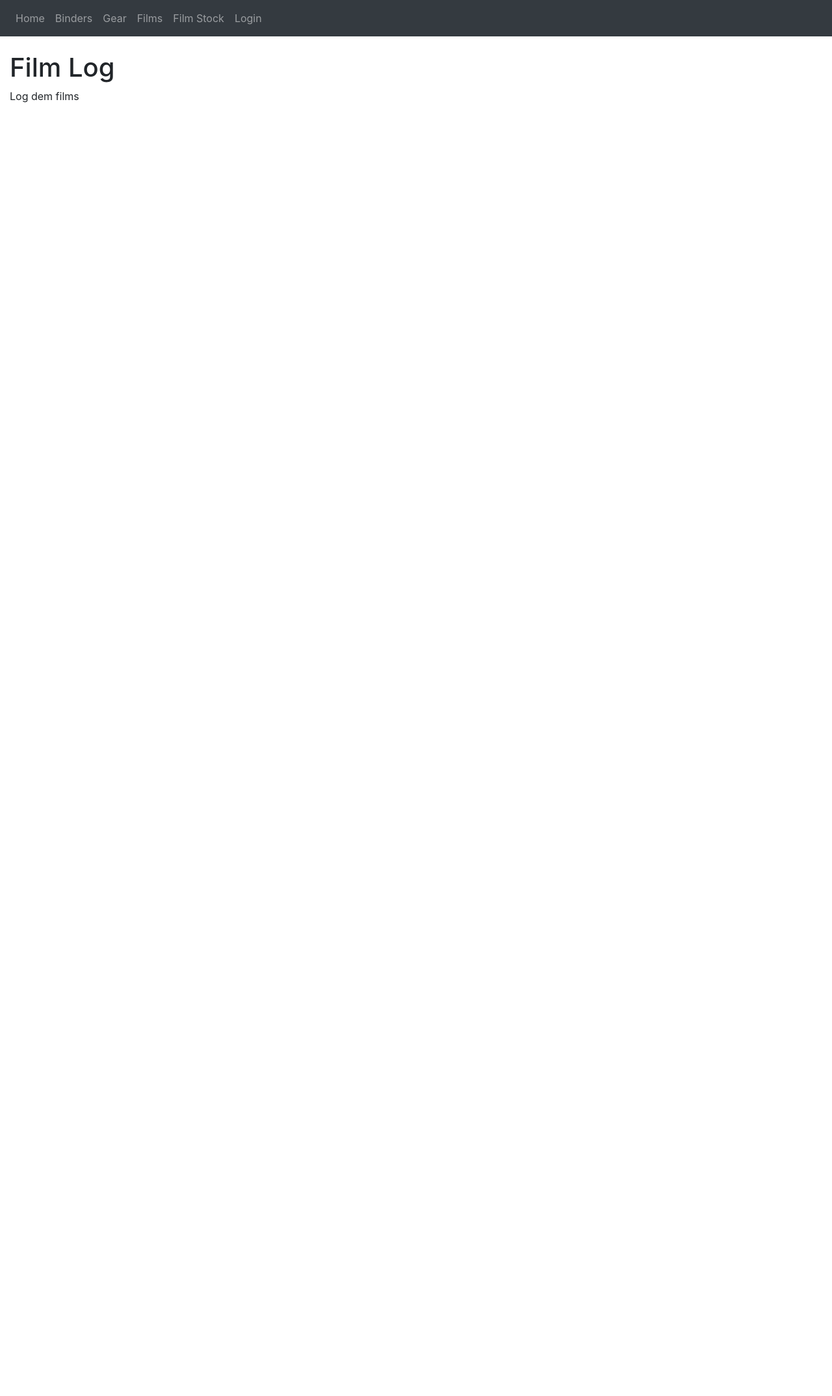
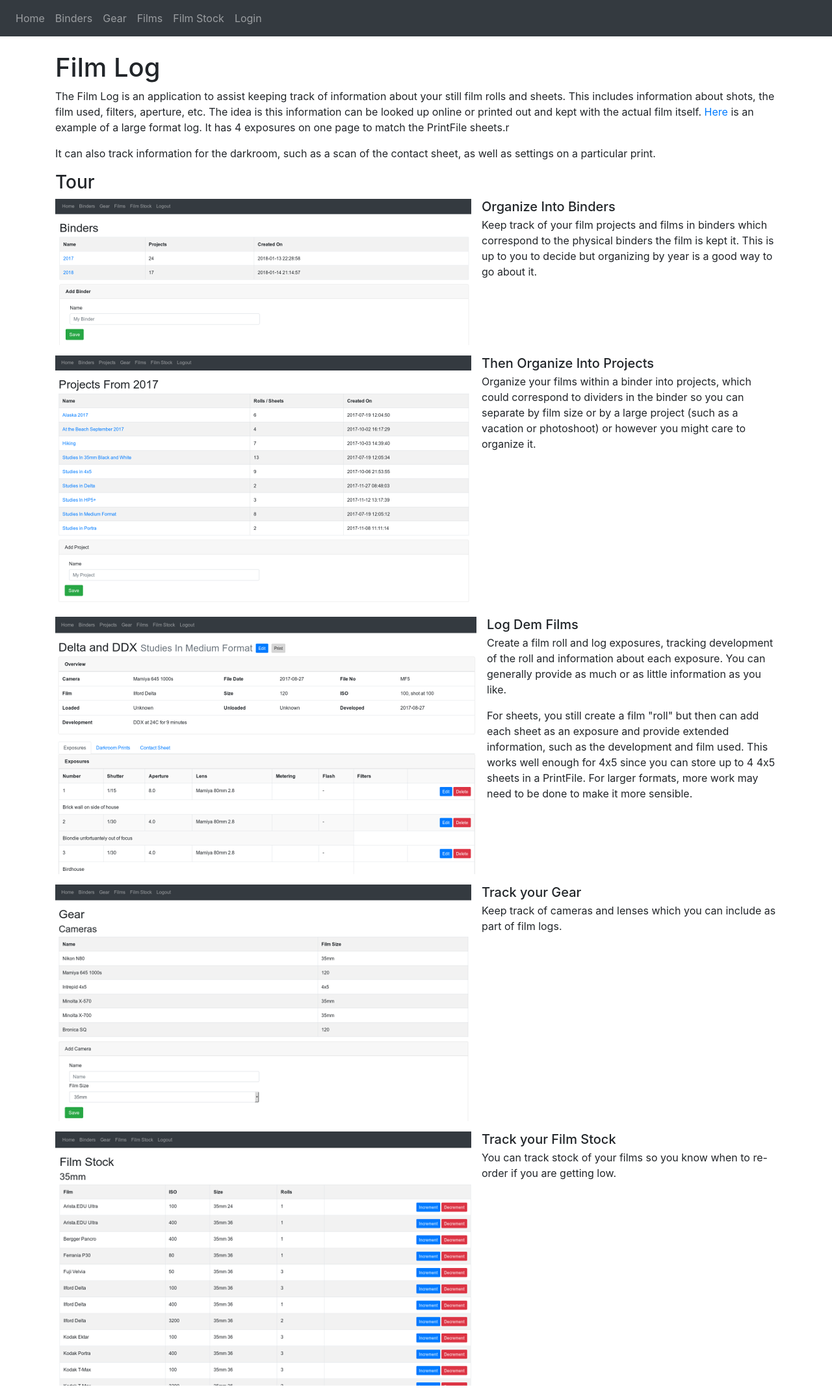
Before and after one commit to m00dawg/filmlog, a Flask app: page / in a window 1280 px wide. Shown: the whole page at 65% size. Before the commit the page ends 158 px from the top, so only its background shows below. Run offline with Flask 2, Linux system fonts and the light colour scheme; parts of the project's set-up code (start-up, migrations or seed data) failed here and were passed over; some libraries are stand-ins or nearby versions.

Commit message:
Public site, contact sheets improvements

```diff
--- a/filmlog/darkroom.py
+++ b/filmlog/darkroom.py
@@ -1,4 +1,4 @@
-from flask import request, render_template, redirect, url_for, flash
+from flask import request, render_template, redirect, url_for, flash, abort
 from sqlalchemy.sql import select, text, func
 import os, re
 
@@ -22,7 +22,7 @@ def prints(binderID, projectID, filmID):
     userID = current_user.get_id()
     film = functions.get_film_details(connection, binderID, projectID, filmID)
 
-    return render_template('film/prints.html',
+    return render_template('darkroom/prints.html',
         binderID=binderID,
         film=film,
         view='prints')
@@ -85,7 +85,7 @@ def contactsheet(binderID, projectID, filmID):
     filters = get_paper_filters(connection)
 
     transaction.commit()
-    return render_template('film/contactsheet.html',
+    return render_template('darkroom/contactsheet.html',
         binderID=binderID,
         papers=papers,
         filters=filters,
--- a/filmlog/functions.py
+++ b/filmlog/functions.py
@@ -1,4 +1,4 @@
-from filmlog import app
+from filmlog import app, abort
 from sqlalchemy.sql import text
 from flask_login import current_user
 
--- /dev/null
+++ b/filmlog/templates/public/index.html
@@ -0,0 +1,85 @@
+{% extends "base.html" %}
+
+{% block content %}
+<div class="container">
+  <h1 class="page-header">Film Log</h1>
+  <p>The Film Log is an application to assist keeping track of information about
+  your still film rolls and sheets. This includes information about shots,
+  the film used, filters, aperture, etc. The idea is this information can be
+  looked up online or printed out and kept with the actual film itself.
+  <a href="/static/public/print1.pdf">Here</a> is an example of a large
+  format log. It has 4 exposures on one page to match the PrintFile sheets.r</p>
+
+  <p>It can also track information for the darkroom, such as a scan of the
+    contact sheet, as well as settings on a particular print.</p>
+
+  <h3>Tour</h3>
+
+  <ul class="list-unstyled">
+
+    <li class="media mb-3">
+      <a href="/static/public/images/binders1.png">
+        <img class="mr-3" src="/static/public/images/binders1-thumb.png" alt="Binders Screenshot">
+      </a>
+      <div class="media-body">
+        <h5 class="mt-0 mb-1">Organize Into Binders</h5>
+        Keep track of your film projects and films in binders which correspond to the physical
+        binders the film is kept it. This is up to you to decide but organizing by year is a
+        good way to go about it.</a>
+      </div>
+    </li>
+
+    <li class="media mb-3">
+      <a href="/static/public/images/projects1.png">
+        <img class="mr-3" src="/static/public/images/projects1-thumb.png" alt="Binders Screenshot">
+      </a>
+      <div class="media-body">
+        <h5 class="mt-0 mb-1">Then Organize Into Projects</h5>
+        <p>Organize your films within a binder into projects, which could correspond to dividers in
+        the binder so you can separate by film size or by a large project (such as a vacation or
+        photoshoot) or however you might care to organize it.</p>
+      </div>
+    </li>
+
+    <li class="media mb-3">
+      <a href="/static/public/images/film1.png">
+        <img class="mr-3" src="/static/public/images/film1-thumb.png" alt="Binders Screenshot">
+      </a>
+      <div class="media-body">
+        <h5 class="mt-0 mb-1">Log Dem Films</h5>
+        <p>Create a film roll and log exposures, tracking development of the roll
+        and information about each exposure. You can generally provide as much
+        or as little information as you like.</p>
+
+        <p>For sheets, you still create a film "roll" but then can add each sheet
+        as an exposure and provide extended information, such as the development
+        and film used. This works well enough for 4x5 since you can store up to
+        4 4x5 sheets in a PrintFile. For larger formats, more work may need to be
+        done to make it more sensible.</p>
+      </div>
+    </li>
+
+    <li class="media mb-3">
+      <a href="/static/public/images/gear1.png">
+        <img class="mr-3" src="/static/public/images/gear1-thumb.png" alt="Gear Screenshot">
+      </a>
+      <div class="media-body">
+        <h5 class="mt-0 mb-1">Track your Gear</h5>
+        <p>Keep track of cameras and lenses which you can include as part of film logs.</p>
+      </div>
+    </li>
+
+    <li class="media mb-3">
+      <a href="/static/public/images/filmstock1.png">
+        <img class="mr-3" src="/static/public/images/filmstock1-thumb.png" alt="Filmstock Screenshot">
+      </a>
+      <div class="media-body">
+        <h5 class="mt-0 mb-1">Track your Film Stock</h5>
+        <p>You can track stock of your films so you know when to re-order if you are getting low.</p>
+      </div>
+    </li>
+
+
+
+
+{% endblock %}
--- a/filmlog/views.py
+++ b/filmlog/views.py
@@ -14,10 +14,13 @@ from filmlog import files
 
 engine = database.engine
 
-@app.route('/',  methods = ['POST', 'GET'])
+@app.route('/',  methods = ['GET'])
 def index():
-    if request.method == 'GET':
-        return render_template('index.html')
+    userID = current_user.get_id()
+    if userID:
+        return render_template('overview.html')
+    else:
+        return render_template('public/index.html')
 
 # Binder List
 @app.route('/binders',  methods = ['POST', 'GET'])
@@ -51,7 +54,7 @@ def projects(binderID):
     # Get current binder (and check to make sure a user isn't trying to
     # access someone else's binder)
     qry = text("""SELECT binderID, name FROM Binders
-        WHERE binderID = :binderID AND userID = :userID""")
+        WHERE binderID = :binderID AND userID = :userID ORDER BY createdOn""")
     binder = connection.execute(qry,
         binderID=binderID,
         userID=userID).fetchone()
@@ -71,7 +74,8 @@ def projects(binderID):
 
     qry = text("""SELECT projectID, name, filmCount, createdOn FROM Projects
         WHERE binderID = :binderID
-        AND userID = :userID""")
+        AND userID = :userID
+        ORDER BY createdOn""")
     projects = connection.execute(qry, binderID=binderID, userID = userID).fetchall()
     transaction.commit()
     return render_template('projects.html', binder=binder, binderID=binderID, projects=projects)
@@ -89,7 +93,8 @@ def project(binderID, projectID):
             AND Binders.userID = Projects.userID
         WHERE projectID = :projectID
         AND Projects.binderID = :binderID
-        AND Projects.userID = :userID""")
+        AND Projects.userID = :userID
+        ORDER BY Projects.createdOn""")
     project = connection.execute(qry,
         projectID = projectID,
         binderID = binderID,
--- a/requirements.txt
+++ b/requirements.txt
@@ -12,3 +12,4 @@ uwsgi
 jinja2
 itsdangerous
 click
+Pillow
```
Also changed, not shown: filmlog/templates/darkroom/contactsheet.html (renamed from filmlog/templates/film/contactsheet.html, +12 -1 lines), filmlog/static/public/images/binders1-thumb.png (added), filmlog/static/public/images/binders1.png (added), filmlog/static/public/images/film1-thumb.png (added), filmlog/static/public/images/film1.png (added), filmlog/static/public/images/filmstock1-thumb.png (added), filmlog/static/public/images/filmstock1.png (added), filmlog/static/public/images/gear1-thumb.png (added), filmlog/static/public/images/gear1.png (added), filmlog/static/public/images/projects1-thumb.png (added), filmlog/static/public/images/projects1.png (added), filmlog/templates/darkroom/prints.html (renamed from filmlog/templates/film/prints.html), filmlog/templates/overview.html (renamed from filmlog/templates/index.html), 1 other file.
